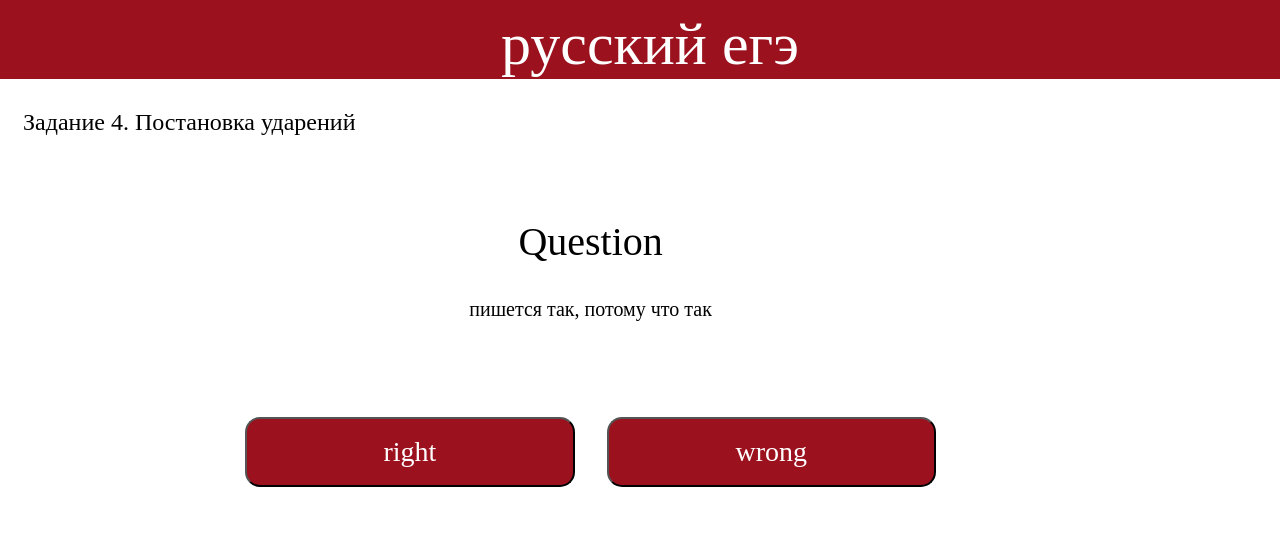
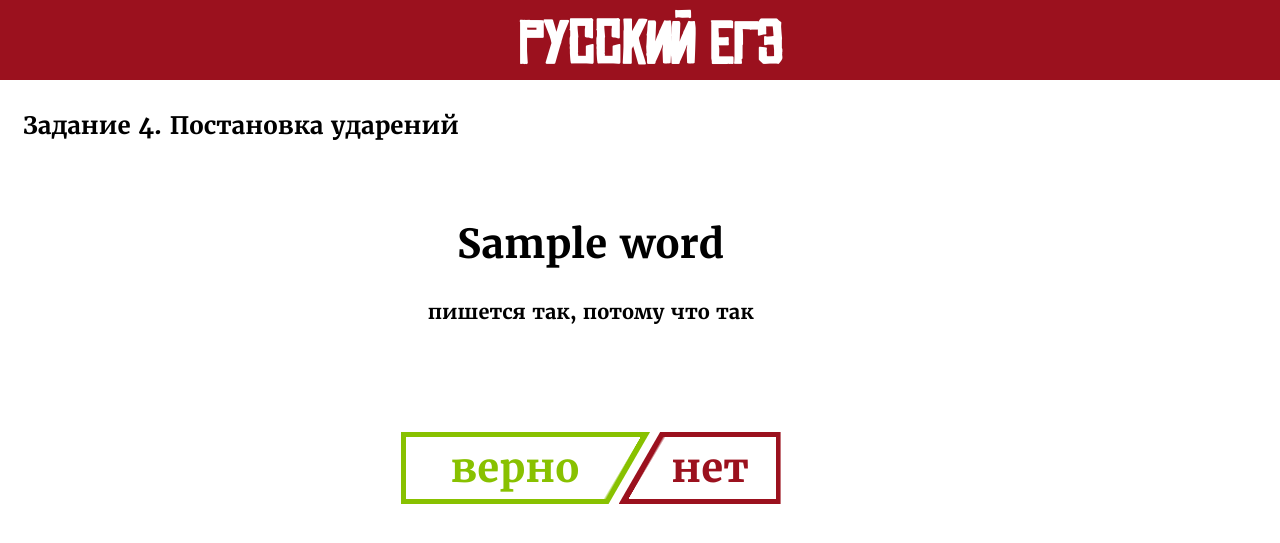
Before and after one commit to Koorfa/gameappforrusEGE, a Flask app: template templates/1.html in a window 1280 px wide. Shown: the top 543 px of the page. Run offline with Flask 3, Linux system fonts and the light colour scheme; the template is opened without the code that fills it: most values are stand-ins (such as "Sample title", 1, 10 or a date in 2020); some web fonts are replaced.

Commit message:
разобралась с request.args

```diff
--- a/run.py
+++ b/run.py
@@ -1,5 +1,7 @@
 from flask import Flask
 from flask import render_template
+from flask import request
+
 
 app = Flask(__name__)
 
@@ -9,5 +11,26 @@ def hello_world():
     return render_template('1.html')  # https://habr.com/ru/articles/804887/
 
 
+# https://www.digitalocean.com/community/tutorials/processing-incoming-request-data-in-flask-ru
+@app.route('/query-example')
+def query_example():
+    # if key doesn't exist, returns None
+    language = request.args.get('language')
+
+    return '''<h1>The language value is: {}</h1>'''.format(language)
+
+
+@app.route('/4')
+def task4():
+    mode = request.args.get('mode')  # question/answer
+    # if key doesn't exist, request.args.get() returns None
+    # while request.args[] returns error 400
+    word = request.args.get('word')  # id
+    answer = request.args.get('answer')  # right/wrong
+    if mode == 'answer':
+        return None
+    return render_template('1.html', word=word)
+
+
 if __name__ == '__main__':
     app.run(debug=True)
--- a/static/css/stylesheet.css
+++ b/static/css/stylesheet.css
@@ -2,29 +2,29 @@
 	font-family: "Chinese Rocks Bold Cyrillic";
 	font-style: normal;
 	src: local("Chinese Rocks Bold Cyrillic"),
-	 	 url("fonts/chineserocksboldcyrillic.woff2") format("woff2");
+	 	 url("../fonts/chineserocksboldcyrillic.woff2") format("woff2");
 }
 @font-face {
 	font-family: "Blogger Sans Bold";
 	font-style: bold;
-	src: url("fonts/Blogger Sans-Bold.woff2") format('woff2');
+	src: url("../fonts/Blogger Sans-Bold.woff2") format('woff2');
 }
 
 @font-face {
 	font-family: "Kroftsmann";
 	font-style: bold;
-	src: url("fonts/Kroftsmann.woff2") format('woff2');
+	src: url("../fonts/Kroftsmann.woff2") format('woff2');
 }
 
 @font-face {
 	font-family: "Merriweather";
 	font-style: normal;
-	src: url("fonts/Merriweather-Regular.woff2") format('woff2');
+	src: url("../fonts/Merriweather-Regular.woff2") format('woff2');
 }
 @font-face {
 	font-family: "Merriweather";
 	font-style: bold;
-	src: url("fonts/Merriweather-Bold.woff2") format('woff2');
+	src: url("../fonts/Merriweather-Bold.woff2") format('woff2');
 }
 
 body {
@@ -84,6 +84,9 @@ body {
     flex-direction: column;
     overflow: hidden;
     font-size: x-large;
+    display: flex;
+    align-items: center;
+    justify-content: center;
 }
 .spacer {
 	flex-grow: 1;
@@ -131,3 +134,73 @@ div {
 	font-size: 20px;
 	text-align: center;
 }
+
+
+/* yes/no btns */
+.vars {
+  display: flex;
+  width: 380px;
+  gap: 10px;
+  --b: 5px;   /* the border thickness */
+  --h: 1.8em; /* the height */
+}
+
+.vars button {
+  --_c: #88C100;
+  flex: calc(1.25 + var(--_s,0));
+  min-width: 0;
+  font-size: 40px;
+  font-family: Merriweather;
+  font-weight: bold;
+  height: var(--h);
+  cursor: pointer;
+  color: var(--_c);
+  border: var(--b) solid var(--_c);
+  background:
+    conic-gradient(at calc(100% - 1.3*var(--b)) 0,var(--_c) 209deg, #0000 211deg)
+    border-box;
+  clip-path: polygon(0 0,100% 0,calc(100% - 0.577*var(--h)) 100%,0 100%);
+  padding: 0 calc(0.288*var(--h)) 0 0;
+  margin: 0 calc(-0.288*var(--h)) 0 0;
+  box-sizing: border-box;
+  transition: flex .4s;
+}
+.vars button + button {
+  --_c: #9B111E;
+  flex: calc(.75 + var(--_s,0));
+  background:
+    conic-gradient(from -90deg at calc(1.3*var(--b)) 100%,var(--_c) 119deg, #0000 121deg)
+    border-box;
+  clip-path: polygon(calc(0.577*var(--h)) 0,100% 0,100% 100%,0 100%);
+  margin: 0 0 0 calc(-0.288*var(--h));
+  padding: 0 0 0 calc(0.288*var(--h));
+}
+.vars button:focus-visible {
+  outline-offset: calc(-2*var(--b));
+  outline: calc(var(--b)/2) solid #000;
+  background: none;
+  clip-path: none;
+  margin: 0;
+  padding: 0;
+}
+.vars button:focus-visible + button {
+  background: none;
+  clip-path: none;
+  margin: 0;
+  padding: 0;
+}
+.vars button:has(+ button:focus-visible) {
+  background: none;
+  clip-path: none;
+  margin: 0;
+  padding: 0;
+}
+button:hover,
+button:active:not(:focus-visible) {
+  --_s: .75;
+}
+button:active {
+  box-shadow: inset 0 0 0 100vmax var(--_c);
+  color: #fff;
+}
+/* yes/no btns */
--- a/templates/1.html
+++ b/templates/1.html
@@ -14,12 +14,12 @@
 		</header>
 		<div class='h'>Задание 4. Постановка ударений</div>
 		<div class='test'>
-			<div class='question'><p align="center">Question</p></div>
+			<div class='question'><p align="center">{{word}}</p></div>
 			<div class='explanation'>пишется так, потому что так</div>
 			<div class='spacer'></div>
-			<div class = 'variants'>
-				<button class='btn'>right</button>
-				<button class='btn'>wrong</button>
+			<div class = 'vars'>
+				<button>верно</button>
+				<button>нет</button>
 			</div>
 		</div>
 	</body>
```
Also changed, not shown: data.db (added), static/fonts/Blogger Sans-Bold.woff2 (added), static/fonts/Kroftsmann.woff2 (added), static/fonts/Merriweather-Bold.woff2 (added), static/fonts/Merriweather-Regular.woff2 (added), static/fonts/chineserocksboldcyrillic.woff2 (added).
